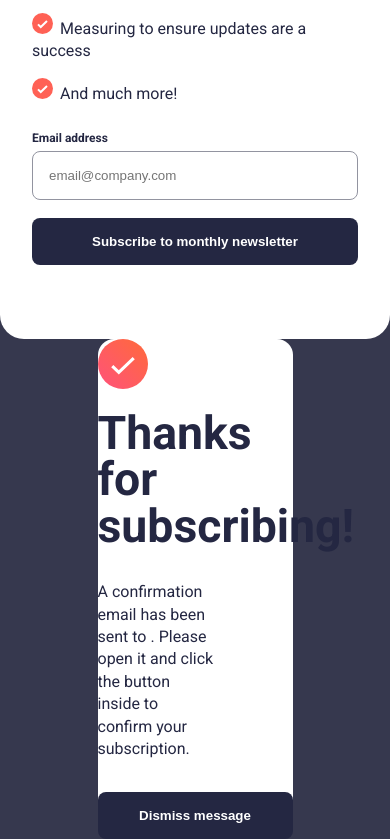
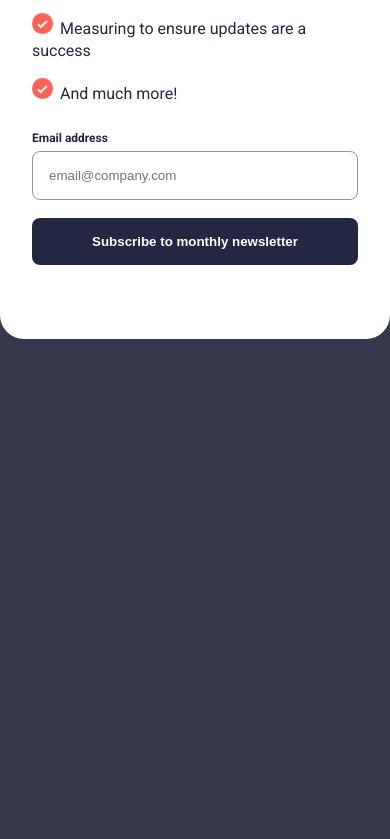
Before and after one commit to GabrielNoss/newsletter-sign-up-with-success-message-main, a plain HTML site: page index.html in a window 390 px wide. Shown: the part 570-1409 px from the top of the page. After the commit the page ends 909 px from the top, so only its background shows below. Drawn offline with Linux system fonts and the light colour scheme.

Commit message:
Update style.css

```diff
--- a/style.css
+++ b/style.css
@@ -165,7 +165,8 @@ input.invalid {
         grid-template-columns: 1fr;
     }
     .success-message {
-        display: block;
+        display: none;
+        opacity: 0;
         padding: initial;
     }
     .left-content {
```
